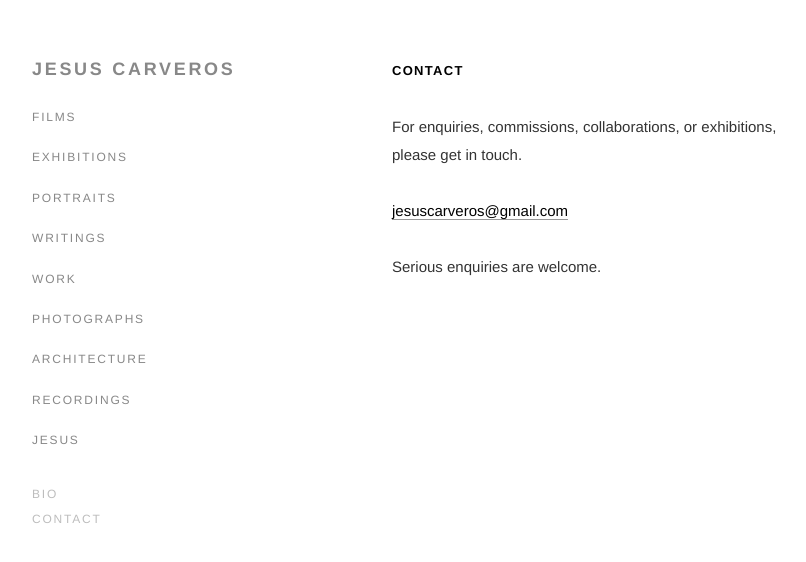
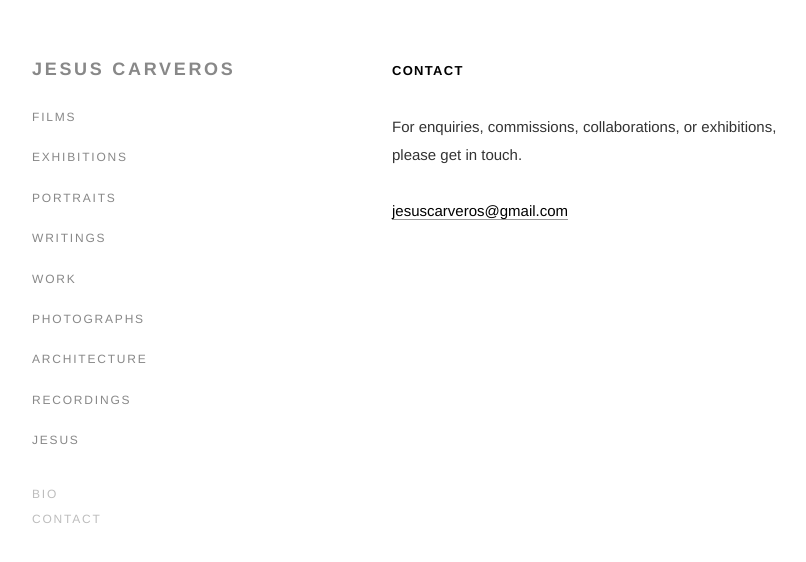
Before and after one commit to finlaycarver/jesus-carveros-artist-website, a React (Vite) app: page /#/contact in a window 1280 px wide. Shown: the top 562 px of the page, without its empty margins (28-834 px from the left). Built offline with nearby package versions, Linux system fonts and the light colour scheme.

Commit message:
fix: remove serious enquiries line from contact page

```diff
--- a/pages/Contact.tsx
+++ b/pages/Contact.tsx
@@ -37,7 +37,6 @@ const Contact: React.FC = () => {
                 jesuscarveros@gmail.com
               </a>
             </p>
-            <p>Serious enquiries are welcome.</p>
           </div>
         </div>
       </div>
```
